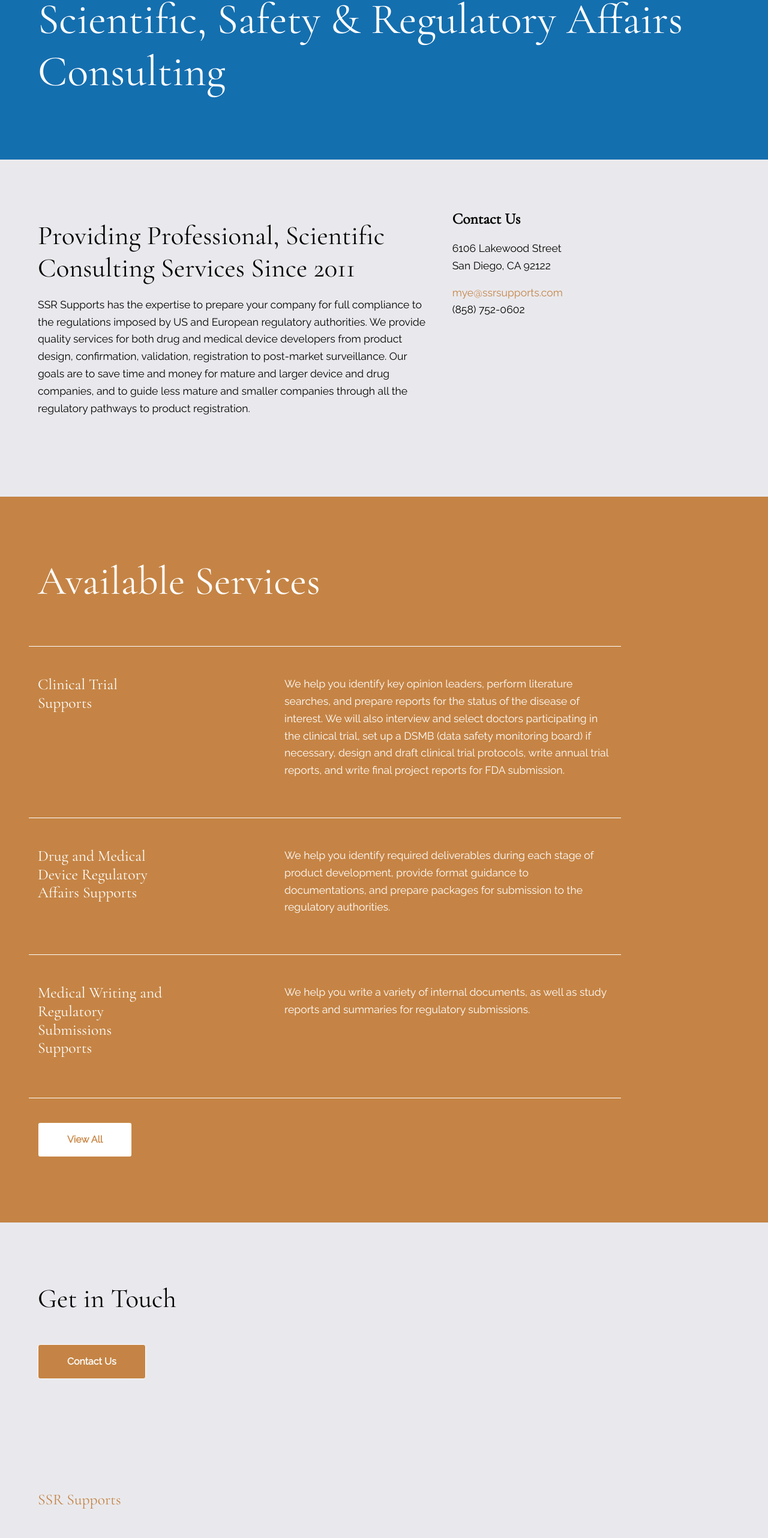
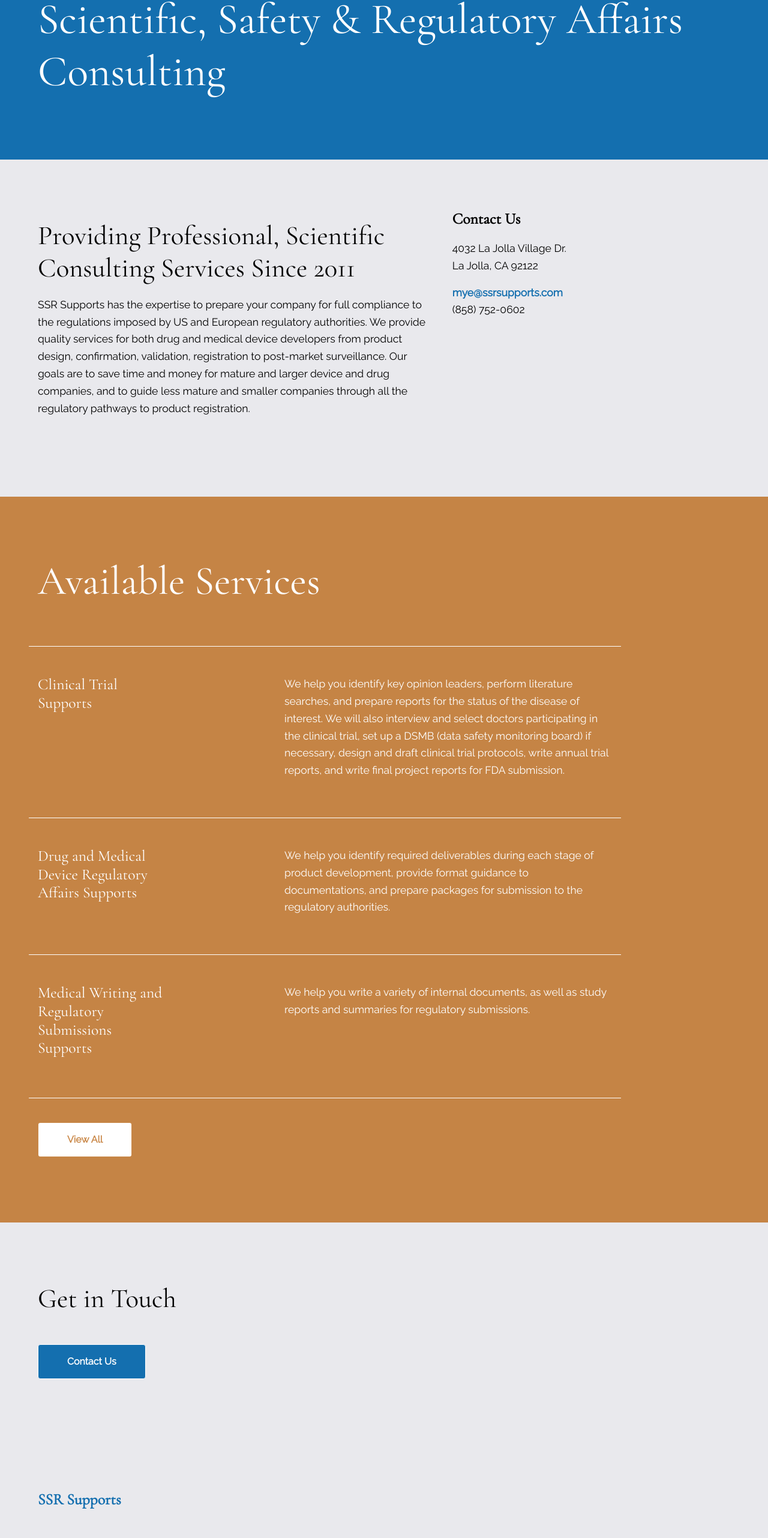
Before and after one commit to franklinqye/ssr, a React (Create React App) app: page / in a window 1280 px wide. Shown: the part 210-2774 px from the top of the page at 60% size. Built offline with nearby package versions, Linux system fonts and the light colour scheme.

Commit message:
bolded stf

```diff
--- a/src/Components/ContactBlock.js
+++ b/src/Components/ContactBlock.js
@@ -2,8 +2,8 @@ import React from 'react';
 import '../custom.scss';
 
 const contactDataTemp = {
-  address: "6106 Lakewood Street",
-  city: "San Diego",
+  address: "4032 La Jolla Village Dr.",
+  city: "La Jolla",
   state: "CA",
   zip: "92122",
   email: "mye@ssrsupports.com",
--- a/src/Components/Footer.js
+++ b/src/Components/Footer.js
@@ -11,7 +11,7 @@ const Footer = props => {
   return (
     <Block theme={theme}>
       <div className="col-12 text-left mb-4">
-        <h4 className="text-info">{title}</h4>
+        <h4 className="text-primary font-weight-bold">{title}</h4>
       </div>
       <div className="col-12 col-md-6 text-left">
         <ContactBlock
--- a/src/custom.scss
+++ b/src/custom.scss
@@ -66,7 +66,8 @@ h4 {
 
 .contact {
   .mail {
-    color: map-get($theme-colors, "info");
+    color: map-get($theme-colors, "primary");
+    font-weight: bold;
   }
 }
 
@@ -114,15 +115,15 @@ h4 {
 
   .btn {
     color: map-get($theme-colors, "light");
-    background-color: map-get($theme-colors, "info");
+    background-color: map-get($theme-colors, "primary");
 
     &:active {
-      color: map-get($theme-colors, "info") ;
+      color: map-get($theme-colors, "primary") ;
       background-color: map-get($theme-colors, "light") ;
-      border-color: map-get($theme-colors, "info") ;
+      border-color: map-get($theme-colors, "primary") ;
     }
     &:hover {
-      border-color: map-get($theme-colors, "info");
+      border-color: map-get($theme-colors, "primary");
     }
   }
 }
@@ -133,11 +134,11 @@ h4 {
 
   .btn {
     color: map-get($theme-colors, "light");
-    background-color: map-get($theme-colors, "info");
+    background-color: map-get($theme-colors, "primary");
 
     &:active {
       color: map-get($theme-colors, "light") ;
-      background-color: map-get($theme-colors, "info") ;
+      background-color: map-get($theme-colors, "primary") ;
       border-color: map-get($theme-colors, "light") ;
     }
     &:hover {
```
